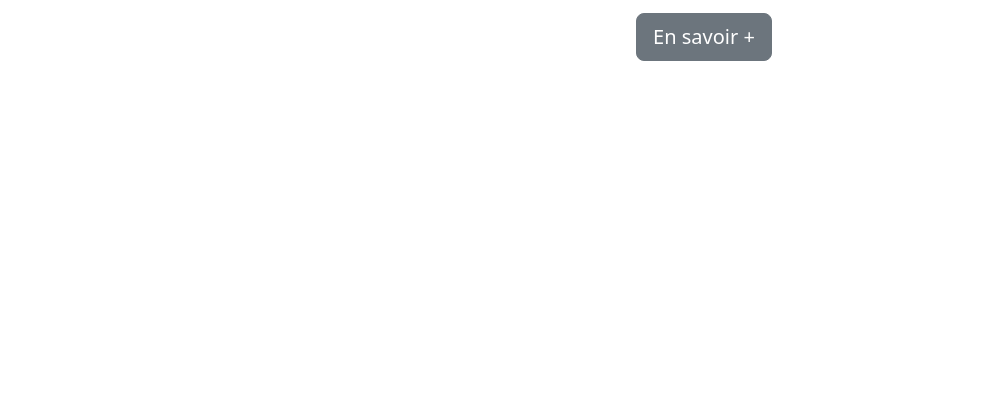
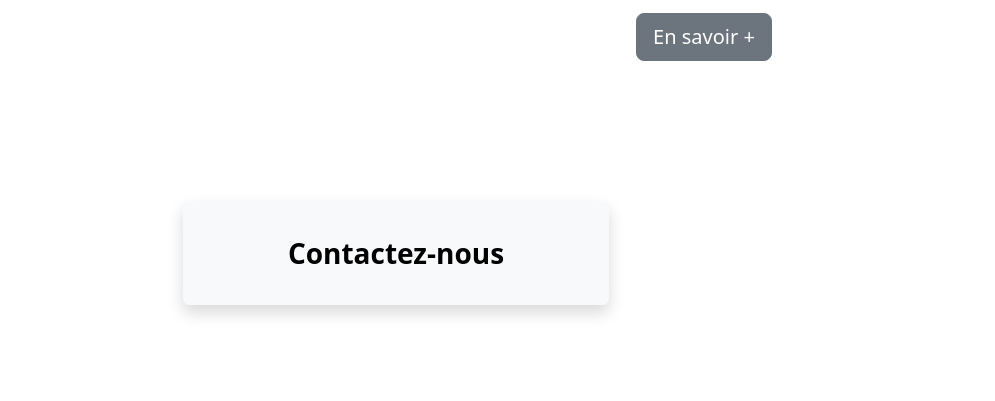
Before and after one commit to mkaled/Association_Servon, a plain HTML site: page index.html in a window 1280 px wide. Shown: the part 1547-1948 px from the top of the page, without its empty margins (244-1239 px from the left). Before the commit the page ends 1748 px from the top, so only its background shows below. Drawn offline with nearby package versions, Linux system fonts and the light colour scheme.

Commit message:
add section btn CTA

```diff
--- a/index.html
+++ b/index.html
@@ -97,7 +97,7 @@
           </div>
         </div>
         <!-- End Section 1 slider -->
-      </div>
+
 
       <!-- Section 2 presentation -->
       <div class="row number02 text-center w-75 mx-auto my-5">
@@ -237,9 +237,16 @@
       </div>
       <!-- End Section stage  -->
 
-    </content>
+      <!-- Section btn CTA  -->
+      <div class="d-grid gap-2 col-4 mx-auto pb-5" style="height: 200px";>
+        <button class="btn btn-light fs-3 fw-bold shadow p-3 mb-5 rounded" type="button" >Contactez-nous</button>
+      </div>
+      <!-- End Section btn CTA  -->
 
-    <footer></footer>
+    </div>
+  </content>
+
+  <footer></footer>
 
 
 
```
